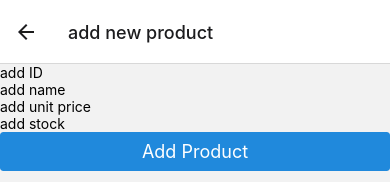
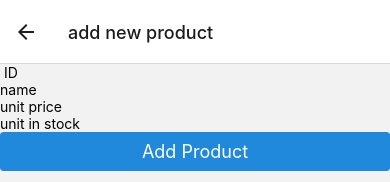
Before and after one commit to fatmanurozel/react-native-ecommerce, a React Native app: screen /ProductForm in a window 390 px wide. Shown: the top 182 px of the page. Built offline with nearby package versions, Linux system fonts and the light colour scheme.

Commit message:
validation commit

```diff
--- a/package.json
+++ b/package.json
@@ -22,7 +22,8 @@
     "react-native-elements": "^3.4.2",
     "react-native-safe-area-context": "^3.3.2",
     "react-native-screens": "^3.10.1",
-    "react-native-web": "0.17.1"
+    "react-native-web": "0.17.1",
+    "yup": "^0.32.11"
   },
   "devDependencies": {
     "@babel/core": "^7.12.9"
--- a/src/screens/product/ProductForm.js
+++ b/src/screens/product/ProductForm.js
@@ -1,15 +1,13 @@
 import { Formik } from 'formik'
 import React, { useContext } from 'react'
-import { View, Text, TextInput, StyleSheet } from 'react-native'
+import { View, Text, TextInput} from 'react-native'
 import { Button } from 'react-native-elements'
 import ProductContext from '../../context/ProductContext'
-
-
+import ValidationSchema from "./ProductValidation"
 
 const ProductForm = ({ navigation }) => {
 
     const { addedProduct, setAddedProduct } = useContext(ProductContext)
-
     const submitForm = (values) => {
 
         let requestOptions = {
@@ -24,47 +22,55 @@ const ProductForm = ({ navigation }) => {
         fetch('https://northwind.vercel.app/api/products', requestOptions)
             .then((res) => res.json())
             .then(data => {
-                alert('added product')
+                alert(' product added.')
                 setAddedProduct(() => addedProduct + 1)
             })
     }
 
     return (
         <Formik
-            initialValues={{ id: '',name: '', unitPrice: '',  unitsInStock: '' }}
+            validationSchema={ValidationSchema}
+            initialValues={{ id: '', unitPrice: '', name: '', unitsInStock: '' }}
             onSubmit={values => submitForm(values)}
         >
-            {({ handleChange, handleSubmit, values }) => (
+            {({ handleChange, handleSubmit, values, errors }) => (
                 <View>
-
-
                     <TextInput
                         onChangeText={handleChange('id')}
                         value={values.id}
-                        placeholder='add ID'
+
+                        placeholder=' ID'
                     />
-                       <TextInput
+                    {errors.id && <Text>{errors.id}</Text>}
+                    <TextInput
                         onChangeText={handleChange('name')}
                         value={values.name}
-                        placeholder='add name'
+
+                        placeholder='name'
                     />
+                    {errors.name && <Text>{errors.name}</Text>}
 
                     <TextInput
                         onChangeText={handleChange('unitPrice')}
                         value={values.unitPrice}
-                        placeholder='add unit price'
+
+                        placeholder='unit price'
                     />
+                    {errors.unitPrice && <Text >{errors.unitPrice}</Text>}
 
                     <TextInput
                         onChangeText={handleChange('unitsInStock')}
                         value={values.unitsInStock}
-                        placeholder='add stock'
+
+                        placeholder='unit in stock'
                     />
+                    {errors.unitsInStock && <Text >{errors.unitsInStock}</Text>}
 
-                    <Button title='Add Product' onPress={handleSubmit} />
+                    <Button title='Add Product' onPress={handleSubmit}  />
                 </View>
             )}
         </Formik>
     )
 }
+
 export default ProductForm
--- /dev/null
+++ b/src/screens/product/ProductValidation.js
@@ -0,0 +1,16 @@
+import * as yup from "yup";
+const ValidationSchema = yup.object().shape({
+    name: yup.string()
+        .required('Name is required'),
+
+    id: yup.number()
+        .required('ID is required'),
+
+    unitPrice: yup.number()
+        .required('Price is required'),
+
+    unitsInStock: yup.number()
+        .required('Stock information is required')
+})
+
+export default ValidationSchema
--- a/src/screens/supplier/SupplierForm.js
+++ b/src/screens/supplier/SupplierForm.js
@@ -1,9 +1,9 @@
 import { Formik } from 'formik'
 import React, { useContext } from 'react'
-import { View, TextInput } from 'react-native'
+import { View, Text, TextInput} from 'react-native'
 import { Button } from 'react-native-elements'
 import SupplierContext from '../../context/SupplierContext'
-
+import ValidationSchema from "./SupplierValidation"
 
 const SupplierForm = ({ navigation }) => {
 
@@ -16,54 +16,61 @@ const SupplierForm = ({ navigation }) => {
                 'Accept': 'application/json',
                 'Content-type': 'application/json'
             },
-            body: JSON.stringify({  id: Number(values.id), companyName: values.companyName, contactName: values.contactName, contactTitle: values.contactTitle })
+            body: JSON.stringify({id: Number(values.id), companyName:values.companyName, contactName:values.contactName,contactTitle:values.contactTitle})
         }
 
-        fetch('https://northwind.vercel.app/api/Supplier', requestOptions)
+        fetch('https://northwind.vercel.app/api/suppliers', requestOptions)
             .then((res) => res.json())
             .then(data => {
-                alert('supplier added...')
-                setAddedSupplier(() => addedSupplier+ 1)
+                alert(' Supplier added.')
+                setAddedSupplier(() => addedSupplier + 1)
             })
     }
 
     return (
         <Formik
+            validationSchema={ValidationSchema}
             initialValues={{ id: '', companyName: '', contactName: '', contactTitle: '' }}
             onSubmit={values => submitForm(values)}
         >
-            {({ handleChange, handleSubmit, values }) => (
+            {({ handleChange, handleSubmit, values, errors }) => (
                 <View>
-                     <TextInput
+                    <TextInput
                         onChangeText={handleChange('id')}
                         value={values.id}
-                        placeholder='ID'
+
+                        placeholder=' ID'
                     />
-
+                    {errors.id && <Text>{errors.id}</Text>}
                     <TextInput
                         onChangeText={handleChange('companyName')}
                         value={values.companyName}
+
                         placeholder='Company Name'
                     />
+                    {errors.companyName && <Text>{errors.companyName}</Text>}
 
                     <TextInput
                         onChangeText={handleChange('contactName')}
                         value={values.contactName}
+
                         placeholder='Contact Name'
                     />
-                     <TextInput
+                    {errors.contactName && <Text >{errors.contactName}</Text>}
+
+                    <TextInput
                         onChangeText={handleChange('contactTitle')}
                         value={values.contactTitle}
+
                         placeholder='Contact Title'
                     />
+                    {errors.contactTitle && <Text >{errors.contactTitle}</Text>}
 
-                    <Button title='Add supplier..' onPress={handleSubmit}/>
+                    <Button title='Add Supplier' onPress={handleSubmit}  />
                 </View>
             )}
         </Formik>
     )
 }
 
-
-
 export default SupplierForm
--- a/src/screens/supplier/SupplierList.js
+++ b/src/screens/supplier/SupplierList.js
@@ -1,8 +1,6 @@
 import React, { useContext, useEffect, useState } from 'react'
 import { View, Text, ScrollView, StyleSheet, ActivityIndicator } from 'react-native'
 import { Button, Card } from 'react-native-elements'
-
-
 
 const SupplierList = ({ navigation }) => {
 
--- /dev/null
+++ b/src/screens/supplier/SupplierValidation.js
@@ -0,0 +1,16 @@
+
+import * as yup from "yup";
+const ValidationSchema= yup.object().shape({
+
+    id: yup.number()
+        .required('ID is required'),
+    companyName: yup.string()
+        .required('Name is required'),
+
+    contactName: yup.string()
+        .required('contact name is required'),
+
+    contactTitle: yup.string()
+        .required('contact title is required')
+})
+export default ValidationSchema
```
Also changed, not shown: 1 other file (tests, documents, lock files or other folders).
